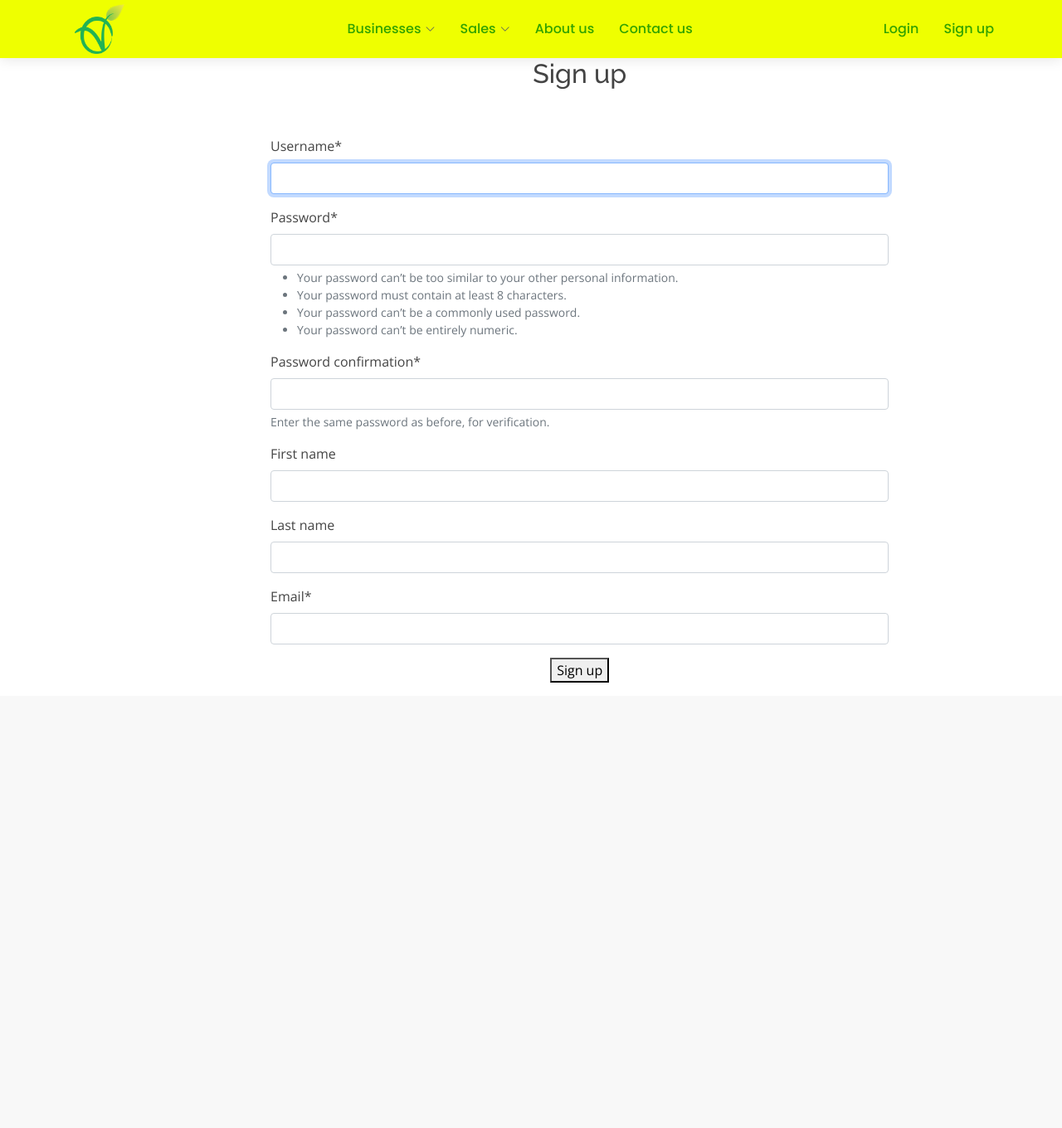
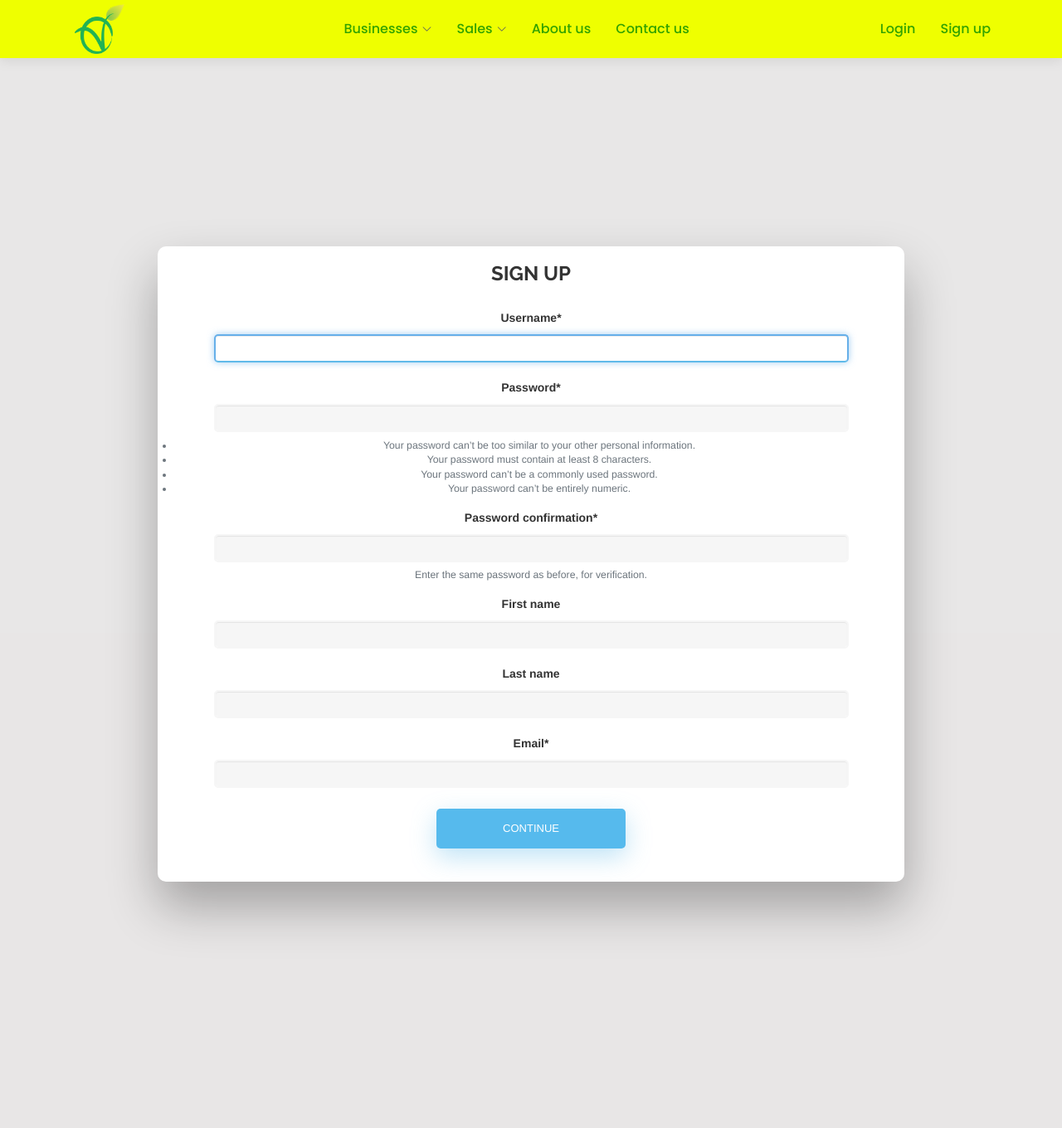
Before and after one commit to avivz450/A-GBusinessesPromotions, a Django app: a page that uses App/templates/home/signup.html in a window 1280 px wide. Shown: the whole page at 83% size. Before the commit the page ends 823 px from the top, so only its background shows below. Run offline with Django 3.2, Linux system fonts and the light colour scheme; data comes from the database, SQL or seed files in the repository; some libraries are stand-ins or nearby versions.

Commit message:
Style signup page

```diff
--- /dev/null
+++ b/App/Static/home/css/signup.css
@@ -0,0 +1,391 @@
+
+/*--------------------------------------------------------------
+# Hero Section
+--------------------------------------------------------------*/
+#hero {
+    width: 100%;
+    height: 170vh;
+    background:rgba(214, 212, 212, 0.342)
+  }
+
+  #hero:before {
+    content: "";
+    background: rgba(214, 212, 212, 0.342);
+    position: absolute;
+    bottom: 0;
+    top: 0;
+    left: 0;
+    right: 0;
+  }
+
+  #hero .container {
+    z-index: 2;
+  }
+
+  #hero h1 {
+    margin: 0 0 10px 0;
+    font-size: 48px;
+    font-weight: 700;
+    line-height: 56px;
+    color: #fff;
+  }
+
+  #hero h1 span {
+    border-bottom: 4px solid #3498db;
+  }
+
+  #hero h2 {
+    color: rgba(0, 0, 0, 0.8);
+    margin-bottom: 30px;
+    font-size: 24px;
+    font-weight: bold;
+    font-family: "Raleway", sans-serif;
+  }
+
+  #hero .btn-get-started {
+    font-family: "Poppins", sans-serif;
+    font-weight: 400;
+    font-size: 13px;
+    letter-spacing: 2px;
+    display: inline-block;
+    padding: 12px 28px;
+    border-radius: 4px;
+    transition: ease-in-out 0.3s;
+    color: #fff;
+    background: #3498db;
+    text-transform: uppercase;
+    margin-bottom: 10px;
+  }
+
+  #hero .btn-get-started:hover {
+    background: #4ea5e0;
+  }
+
+  @media (max-width: 992px) {
+    #hero {
+      height: calc(100vh - 70px);
+    }
+  }
+
+  @media (max-width: 768px) {
+    #hero h1 {
+      font-size: 30px;
+      line-height: 36px;
+    }
+    #hero h2 {
+      font-size: 18px;
+      line-height: 24px;
+      margin-bottom: 30px;
+      font-family: "Raleway", sans-serif;
+    }
+  }
+
+  #hero p label{
+    display: none;
+  }
+
+  form p{
+    margin-bottom: 30px;
+  }
+
+  .disabledbutton {
+    pointer-events: none;
+    opacity: 0;
+  }
+
+  @keyframes fade {
+  0% { opacity: 0 }
+  50% { opacity: 1 }
+  }
+
+
+  /* BASIC */
+
+  html {
+    background-color:rgba(214, 212, 212, 0.342);
+  }
+
+  body {
+    font-family: "Poppins", sans-serif;
+    height: 100vh;
+  }
+
+  a {
+    color: #92badd;
+    display:inline-block;
+    text-decoration: none;
+    font-weight: 400;
+  }
+
+  h2 {
+    text-align: center;
+    font-size: 16px;
+    font-weight: 600;
+    text-transform: uppercase;
+    display:inline-block;
+    margin: 40px 8px 10px 8px;
+    color: #cccccc;
+    font-family: "Raleway", sans-serif;
+  }
+
+
+
+  /* STRUCTURE */
+
+  .wrapper {
+    display: flex;
+    align-items: center;
+    flex-direction: column;
+    justify-content: center;
+    width: 100%;
+    min-height: 100%;
+    padding: 20px;
+  }
+
+  #formContent {
+    -webkit-border-radius: 10px 10px 10px 10px;
+    border-radius: 10px 10px 10px 10px;
+    background: #fff;
+    padding: 30px;
+    width: 90%;
+    max-width: 900px;
+    position: relative;
+    padding: 0px;
+    -webkit-box-shadow: 0 30px 60px 0 rgba(0,0,0,0.3);
+    box-shadow: 0 30px 60px 0 rgba(0,0,0,0.3);
+    text-align: center;
+  }
+
+  #formFooter {
+    background-color: #f6f6f6;
+    border-top: 1px solid #dce8f1;
+    padding: 25px;
+    text-align: center;
+    -webkit-border-radius: 0 0 10px 10px;
+    border-radius: 0 0 10px 10px;
+  }
+
+
+
+  /* TABS */
+
+  h2.inactive {
+    color: #cccccc;
+    font-family: "Raleway", sans-serif;
+  }
+
+  h2.active {
+    color: #0d0d0d;
+    border-bottom: 2px solid #5fbae9;
+    font-family: "Raleway", sans-serif;
+  }
+
+
+
+  /* FORM TYPOGRAPHY*/
+
+  input[type=button], input[type=submit], input[type=reset] {
+    background-color: #56baed;
+    border: none;
+    color: white;
+    padding: 15px 80px;
+    text-align: center;
+    text-decoration: none;
+    display: inline-block;
+    text-transform: uppercase;
+    font-size: 13px;
+    -webkit-box-shadow: 0 10px 30px 0 rgba(95,186,233,0.4);
+    box-shadow: 0 10px 30px 0 rgba(95,186,233,0.4);
+    -webkit-border-radius: 5px 5px 5px 5px;
+    border-radius: 5px 5px 5px 5px;
+    margin: 5px 20px 40px 20px;
+    -webkit-transition: all 0.3s ease-in-out;
+    -moz-transition: all 0.3s ease-in-out;
+    -ms-transition: all 0.3s ease-in-out;
+    -o-transition: all 0.3s ease-in-out;
+    transition: all 0.3s ease-in-out;
+  }
+
+  input[type=button]:hover, input[type=submit]:hover, input[type=reset]:hover {
+    background-color: #39ace7;
+  }
+
+  input[type=button]:active, input[type=submit]:active, input[type=reset]:active  {
+    -moz-transform: scale(0.95);
+    -webkit-transform: scale(0.95);
+    -o-transform: scale(0.95);
+    -ms-transform: scale(0.95);
+    transform: scale(0.95);
+  }
+
+  input[type=text], input[type=password], input[type=email], input[type=number], input[type=url], input[type=tel]{
+    background-color: #f6f6f6;
+    border: none;
+    color: #0d0d0d;
+    padding: 15px 32px;
+    text-align: center;
+    text-decoration: none;
+    display: inline-block;
+    font-size: 16px;
+    margin: 5px;
+    width: 85%;
+    border: 2px solid #f6f6f6;
+    -webkit-transition: all 0.5s ease-in-out;
+    -moz-transition: all 0.5s ease-in-out;
+    -ms-transition: all 0.5s ease-in-out;
+    -o-transition: all 0.5s ease-in-out;
+    transition: all 0.5s ease-in-out;
+    -webkit-border-radius: 5px 5px 5px 5px;
+    border-radius: 5px 5px 5px 5px;
+  }
+
+  input[type=text]:focus, input[type=password]:focus, input[type=email]:focus, input[type=number]:focus, input[type=url]:focus, input[type=tel]:focus {
+    background-color: #fff;
+    border-bottom: 2px solid #5fbae9;
+  }
+
+  input[type=text]:placeholder, input[type=password]:placeholder, input[type=email]:placeholder, input[type=number]:placeholder, input[type=url]:placeholder, input[type=tel]:placeholder {
+    color: #cccccc;
+  }
+
+
+
+  /* ANIMATIONS */
+
+  /* Simple CSS3 Fade-in-down Animation */
+  .fadeInDown {
+    -webkit-animation-name: fadeInDown;
+    animation-name: fadeInDown;
+    -webkit-animation-duration: 1s;
+    animation-duration: 1s;
+    -webkit-animation-fill-mode: both;
+    animation-fill-mode: both;
+  }
+
+  @-webkit-keyframes fadeInDown {
+    0% {
+      opacity: 0;
+      -webkit-transform: translate3d(0, -100%, 0);
+      transform: translate3d(0, -100%, 0);
+    }
+    100% {
+      opacity: 1;
+      -webkit-transform: none;
+      transform: none;
+    }
+  }
+
+  @keyframes fadeInDown {
+    0% {
+      opacity: 0;
+      -webkit-transform: translate3d(0, -100%, 0);
+      transform: translate3d(0, -100%, 0);
+    }
+    100% {
+      opacity: 1;
+      -webkit-transform: none;
+      transform: none;
+    }
+  }
+
+  /* Simple CSS3 Fade-in Animation */
+  @-webkit-keyframes fadeIn { from { opacity:0; } to { opacity:1; } }
+  @-moz-keyframes fadeIn { from { opacity:0; } to { opacity:1; } }
+  @keyframes fadeIn { from { opacity:0; } to { opacity:1; } }
+
+  .fadeIn {
+    opacity:0;
+    -webkit-animation:fadeIn ease-in 1;
+    -moz-animation:fadeIn ease-in 1;
+    animation:fadeIn ease-in 1;
+
+    -webkit-animation-fill-mode:forwards;
+    -moz-animation-fill-mode:forwards;
+    animation-fill-mode:forwards;
+
+    -webkit-animation-duration:1s;
+    -moz-animation-duration:1s;
+    animation-duration:1s;
+  }
+
+  .fadeIn.first {
+    -webkit-animation-delay: 0.4s;
+    -moz-animation-delay: 0.4s;
+    animation-delay: 0.4s;
+  }
+
+  .fadeIn.second {
+    -webkit-animation-delay: 0.6s;
+    -moz-animation-delay: 0.6s;
+    animation-delay: 0.6s;
+  }
+
+  .fadeIn.third {
+    -webkit-animation-delay: 0.8s;
+    -moz-animation-delay: 0.8s;
+    animation-delay: 0.8s;
+  }
+
+  .fadeIn.fourth {
+    -webkit-animation-delay: 1s;
+    -moz-animation-delay: 1s;
+    animation-delay: 1s;
+  }
+
+  /* Simple CSS3 Fade-in Animation */
+  .underlineHover:after {
+    display: block;
+    left: 0;
+    bottom: -10px;
+    width: 0;
+    height: 2px;
+    background-color: #56baed;
+    content: "";
+    transition: width 0.2s;
+  }
+
+  .underlineHover:hover {
+    color: #0d0d0d;
+  }
+
+  .underlineHover:hover:after{
+    width: 100%;
+  }
+
+
+
+  /* OTHERS */
+
+  *:focus {
+      outline: none;
+  }
+
+  #icon {
+    width:60%;
+  }
+
+  input[type=file]{
+    margin-left:400px;
+    }
+
+  img {
+    max-width:100%;
+    height:auto;
+  }
+
+#map_location_points{
+    margin-left: 200px;
+}
+
+#navbar{
+    margin-top: 10px;
+    margin-bottom: 10px;
+}
+
+.locationwidget form-control{
+    display: none;
+}
+
+#div_id_location_points{
+  display: none;
+}
--- a/App/templates/home/signup.html
+++ b/App/templates/home/signup.html
@@ -1,24 +1,69 @@
 {% extends "home/base.html" %}
 {% load static %}
+{% load widget_tweaks %}
 {% block content %}
 {% load crispy_forms_tags %}
 
-<link rel="stylesheet" type="text/css" href="{% static 'home/css/new_question_style.css' %}">
-<body class="main-bg">
-  <div class="row pb-3">
-     <div class="column" style="width:25%"></div>
-        <div class="column" style = "width:59%" >
-          <div class="msg">
-            <center><h2>Sign up</h2></center>
-            <br><br>
-            <form method="post">
-              {% csrf_token %}
-              {{ form|crispy }}
-              <center><button class="submit-btn" type="submit">Sign up</button></center>
-            </form>
-        </div>
+<html>
+	<head>
+  <meta charset="utf-8">
+  <meta content="width=device-width, initial-scale=1.0" name="viewport">
+
+  <meta content="" name="description">
+  <meta content="" name="keywords">
+
+  <!-- Favicons -->
+  <link rel="shortcut icon" href="{% static 'home/favicon.ico' %}"/>
+
+  <!-- Google Fonts -->
+  <link href="https://fonts.googleapis.com/css?family=Open+Sans:300,300i,400,400i,600,600i,700,700i|Raleway:300,300i,400,400i,500,500i,600,600i,700,700i|Poppins:300,300i,400,400i,500,500i,600,600i,700,700i" rel="stylesheet">
+
+  <!-- Vendor CSS Files -->
+  <link href="{% static 'home/vendor/bootstrap/css/bootstrap.min.css' %}" rel="stylesheet">
+  <link href="{% static 'home/vendor/bootstrap-icons/bootstrap-icons.css' %}" rel="stylesheet">
+  <link href="{% static 'home/vendor/boxicons/css/boxicons.min.css' %}" rel="stylesheet">
+  <link href="{% static 'home/vendor/glightbox/css/glightbox.min.css' %}" rel="stylesheet">
+  <link href="{% static 'home/vendor/swiper/swiper-bundle.min.css' %}" rel="stylesheet">
+
+	<!-- Template Main CSS File -->
+    <link href="{% static 'home/css/signup.css' %}" rel="stylesheet">
+
+	{% if title %}
+		<title>{{ title }}</title>
+	{% else %}
+		<title>Welcome!</title>
+	{% endif %}
+
+	<link href="//netdna.bootstrapcdn.com/bootstrap/3.2.0/css/bootstrap.min.css" rel="stylesheet">
+    <link rel="stylesheet" href="//cdnjs.cloudflare.com/ajax/libs/bootstrap-select/1.6.3/css/bootstrap-select.min.css" />
+
+	 </head>
+
+
+<body>
+  <section id="hero" class="d-flex flex-column justify-content-center align-items-center">
+    <div class="container text-center text-md-left" data-aos="fade-up">
+    <div class="wrapper fadeInDown">
+      <div id="formContent">
+        <!-- Tabs Titles -->
+
+        <!-- Add business Form -->
+        <form enctype="multipart/form-data" method="post">
+        <h2> Sign up </h2>
+          {% csrf_token %}
+          {{ form.media }}
+          {{ form | crispy }}
+          <input type="submit" class="fadeIn fourth" value="Continue">
+        </form>
       </div>
-    <div class="column"></div>
-  </div>
+    </div>
+  </section>
 </body>
-{% endblock %}
+  <script src="https://ajax.googleapis.com/ajax/libs/jquery/1.11.2/jquery.min.js"></script>
+  <script src="https://maxcdn.bootstrapcdn.com/bootstrap/3.3.2/js/bootstrap.min.js"></script>
+  <script src="//cdnjs.cloudflare.com/ajax/libs/bootstrap-select/1.6.3/js/bootstrap-select.min.js"></script>
+</html>
+
+
+
+{% endblock content %}
```
